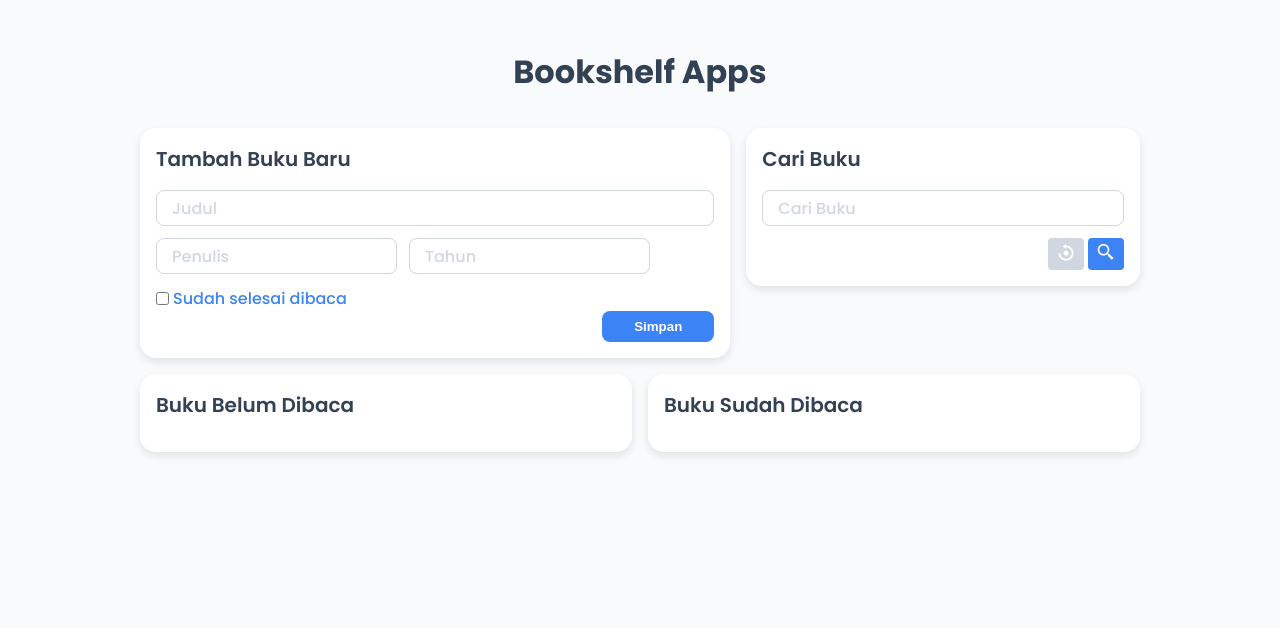
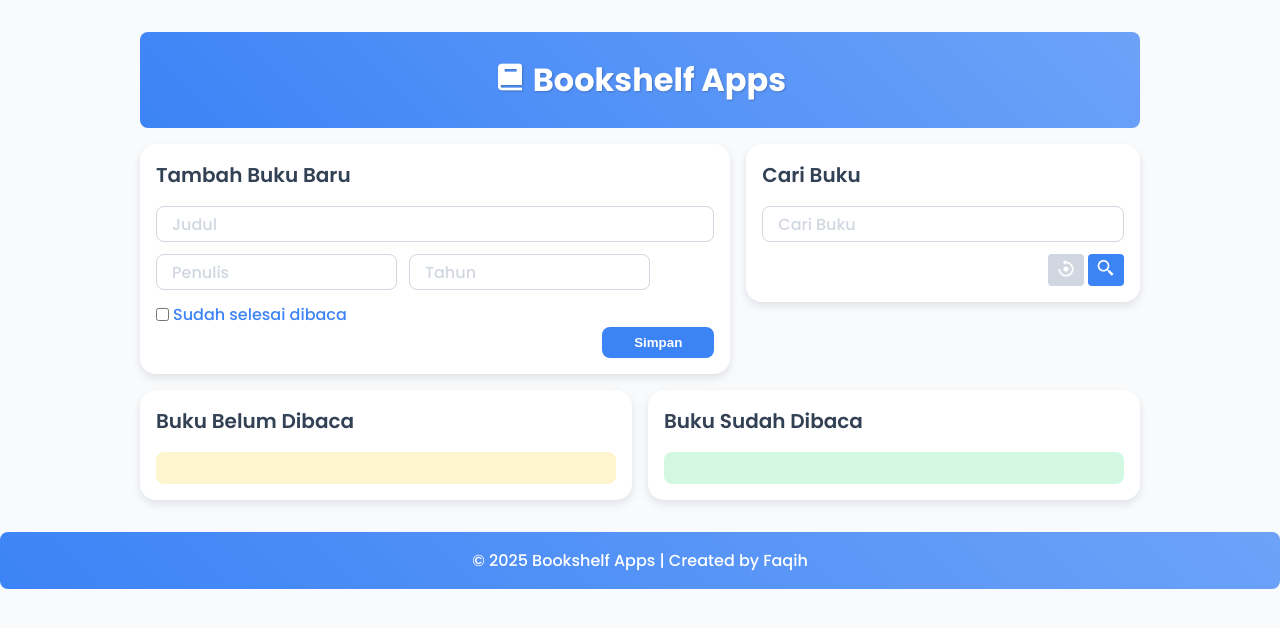
Before and after one commit to Faqih-Firdaus26/BookShelf, a plain HTML site: page index.html in a window 1280 px wide. Drawn offline with nearby package versions, Linux system fonts and the light colour scheme.

Commit message:
style: update new style add footer and new color

```diff
--- a/css/style.css
+++ b/css/style.css
@@ -57,9 +57,12 @@ body {
 }
 
 header {
-  width: 100%;
-  padding: 1rem;
+  background: linear-gradient(45deg, var(--primary), hsl(217, 91%, 70%));
+  color: white;
+  border-radius: 0.5rem;
+  padding: 1.5rem;
   text-align: center;
+  text-shadow: 1px 1px 2px rgba(0, 0, 0, 0.2);
 }
 
 .title {
@@ -225,6 +228,19 @@ header {
   background-color: hsl(48, 96%, 47%);
 }
 
+/* Add new styling */
+#belumDibaca {
+  background: hsl(48, 96%, 90%);
+  border-radius: 0.5rem;
+  padding: 1rem;
+}
+
+#sudahDibaca {
+  background: hsl(142, 71%, 90%);
+  border-radius: 0.5rem;
+  padding: 1rem;
+}
+
 .alert {
   position: fixed;
   top: 1rem;
@@ -234,6 +250,7 @@ header {
   z-index: 100;
   background-color: #22c55e;
   transition: 0.5s;
+  animation: slide-in 0.5s ease forwards;
 }
 
 .hidden {
@@ -243,6 +260,24 @@ header {
 .row {
   display: flex;
   gap: 0.75rem;
+}
+
+@keyframes slide-in {
+  from {
+    transform: translateX(100%);
+  }
+  to {
+    transform: translateX(0);
+  }
+}
+
+footer {
+  text-align: center;
+  padding: 1rem;
+  background: linear-gradient(45deg, var(--primary), hsl(217, 91%, 70%));
+  color: white;
+  margin-top: 2rem;
+  border-radius: 0.5rem;
 }
 
 @media screen and (max-width: 572px) {
--- a/index.html
+++ b/index.html
@@ -15,7 +15,7 @@
   <body>
     <div class="wrapper">
       <header>
-        <h1>Bookshelf Apps</h1>
+        <h1><i class="bx bxs-book"></i> Bookshelf Apps</h1>
       </header>
 
       <div class="top">
@@ -79,6 +79,10 @@
       </div>
     </div>
 
+    <footer>
+      <p>© 2025 Bookshelf Apps | Created by Faqih</p>
+    </footer>
+
     <script src="js/script.js"></script>
   </body>
 </html>
```
